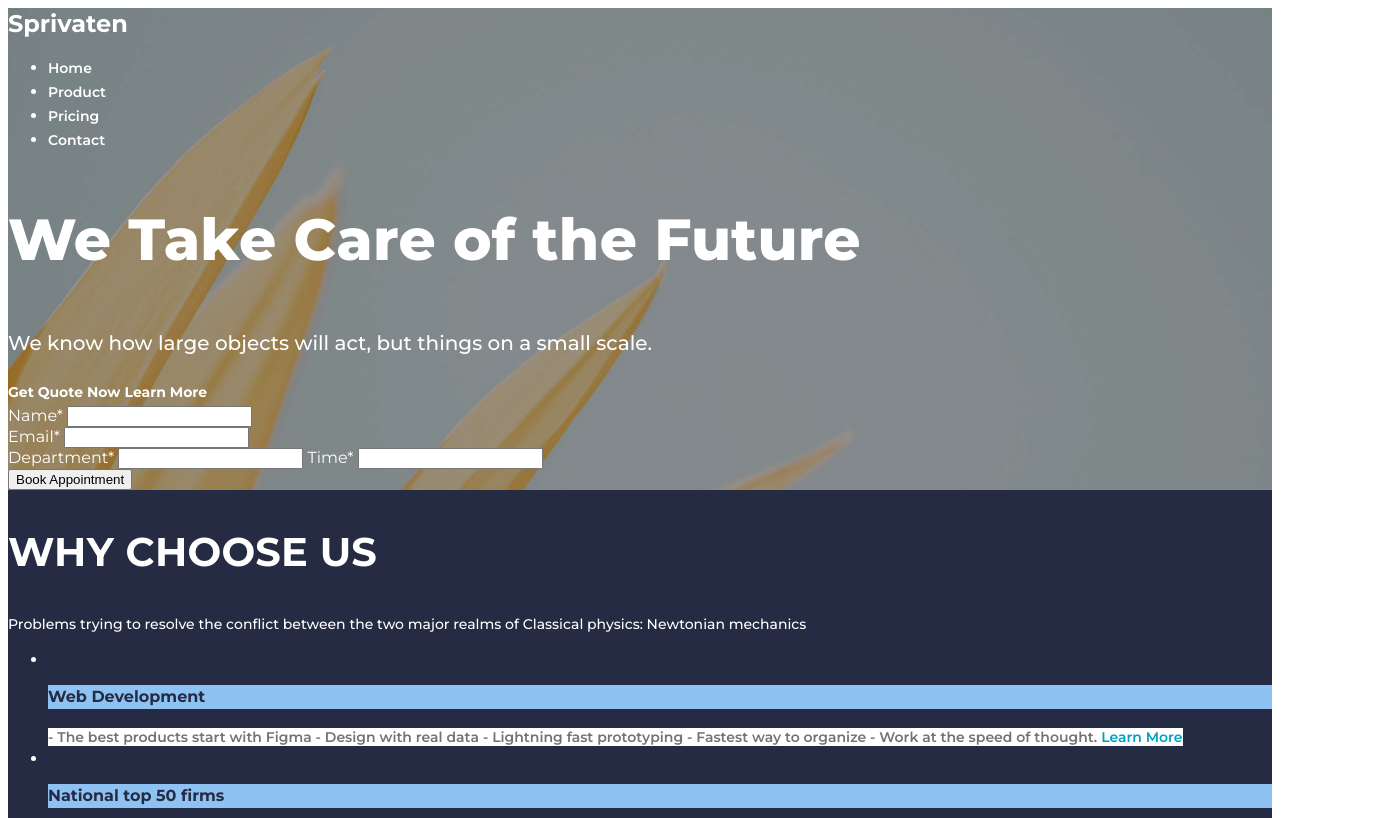
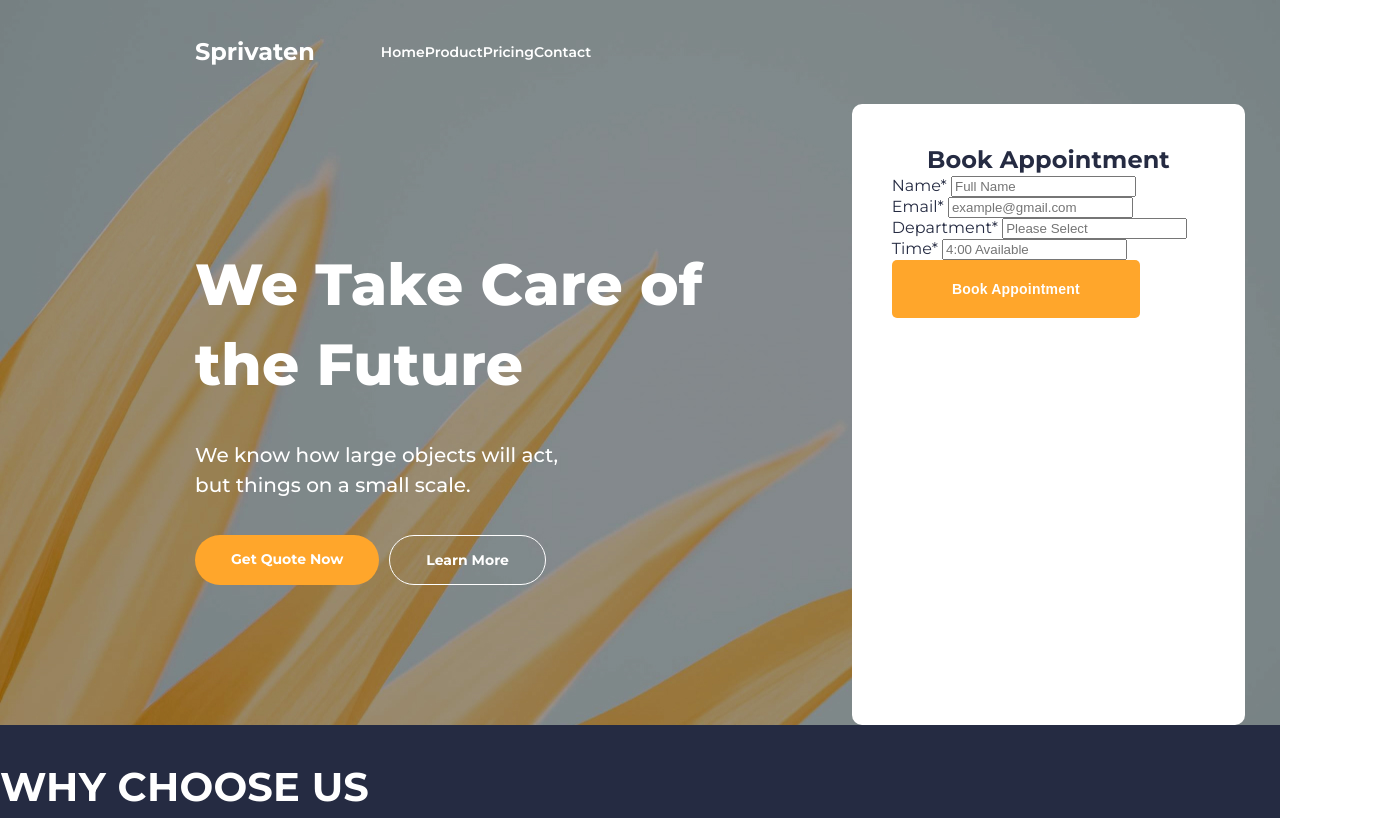
Before and after one commit to hitgroover/first-website, a plain HTML site: page index.html in a window 1280 px wide. Shown: the top 818 px of the page, 1381 px wide, since content can reach past the window. Drawn offline with Linux system fonts and the light colour scheme.

Commit message:
Continiue doing preview section, started doing form

```diff
--- a/index.html
+++ b/index.html
@@ -23,23 +23,29 @@
                 </nav>
             </header>
             <div class="preview-wrap">
-                <h2 class="slogan">We Take Care of the Future</h2>
-                <p class="preview-text">We know how large objects will act, but things on a small scale.</p>
-                <a href="#" class="preview-btn fill">Get Quote Now</a>
-                <a href="#" class="preview-btn">Learn More</a>
+                <div class="preview-text-side">
+                    <h2 class="slogan">We Take Care of the Future</h2>
+                    <p class="preview-text">We know how large objects will act, but things on a small scale.</p>
+                    <div class="btn-flex">
+                        <a href="#" class="preview-btn">Get Quote Now</a>
+                        <a href="#" class="preview-btn empty">Learn More</a>
+                    </div>
+                </div>
+                <div class="preview-form">
                 <form action="#" method="post">
+                    <label for="form" class="form-name">Book Appointment</label>
                     <div>
                       <label for="name">Name*</label>
-                      <input type="text" id="name" name="user_name">
+                      <input type="text" id="name" name="user_name" placeholder="Full Name">
                     </div>
 
                     <div>
                       <label for="mail">Email*</label>
-                      <input type="email" id="mail" name="user_email">
+                      <input type="email" id="mail" name="user_email" placeholder="example@gmail.com">
                     </div>
 
                     <label for="department">Department*</label>
-                    <input type="text" name="department" id="department" list="suggestion">
+                    <input type="text" name="department" id="department" list="suggestion" placeholder="Please Select">
                     <datalist id="suggestion">
                         <option>Please Select</option>
                         <option>Please Select</option>
@@ -47,7 +53,7 @@
                     </datalist>
 
                     <label for="time">Time*</label>
-                    <input type="text" name="time" id="time" list="time-suggestion">
+                    <input type="text" name="time" id="time" list="time-suggestion" placeholder="4:00 Available">
                     <datalist id="time-suggestion">
                         <option>4:00 Available</option>
                         <option>4:00 Available</option>
@@ -55,9 +61,10 @@
                     </datalist>
 
                     <div class="button">
-                      <button type="submit">Book Appointment</button>
+                      <button class="btn" type="submit">Book Appointment</button>
                     </div>
                   </form>
+                </div>
             </div>
 
         </div>
@@ -209,21 +216,21 @@
             <p class="contact">Contact Us</p>
             <h2 class="order-text-main">Make an Appointment</h2>
             <div>
-                <input type="text" id="name" name="user_name">
+                <input type="text" id="name" name="user_name" placeholder="Full Name">
               </div>
 
               <div>
-                <input type="email" id="mail" name="user_email">
+                <input type="email" id="mail" name="user_email" placeholder="example@gmail.com">
               </div>
 
-              <input type="text" name="department" id="department" list="suggestion">
+              <input type="text" name="department" id="department" list="suggestion" placeholder="Please Select">
               <datalist id="suggestion">
                   <option>Please Select</option>
                   <option>Please Select</option>
                   <option>Please Select</option>
               </datalist>
 
-              <input type="text" name="time" id="time" list="time-suggestion">
+              <input type="text" name="time" id="time" list="time-suggestion" placeholder="4:00 Available">
               <datalist id="time-suggestion">
                   <option>4:00 Available</option>
                   <option>4:00 Available</option>
@@ -231,11 +238,11 @@
               </datalist>
 
               <div>
-                <textarea id="msg" name="user_message"></textarea>
+                <textarea id="msg" name="user_message" placeholder="Message"></textarea>
               </div>
 
               <div class="button">
-                <button type="submit">Book Appointment</button>
+                <button class="btn" type="submit">Book Appointment</button>
               </div>
             </form>
          </div>
--- a/styles/style.css
+++ b/styles/style.css
@@ -48,6 +48,7 @@
   body {
      font-family: Montserrat, sans-serif;
      color: #ffffff;
+     margin: 0px;
   }
 
   main, footer {
@@ -60,12 +61,35 @@
      background-repeat: no-repeat;
   }
 
+  .header {
+     width: 1322px;
+     margin-left: 59px;
+     margin-right: 59px;
+  }
+
+  .navigation {
+     display: flex;
+     flex-direction: row;
+     padding-left: 136px;
+  }
+
   .logo {
+     padding: 13px 66px 13px 0;
+     margin-top: 23px;
+     margin-bottom: 23px;
      color: inherit;
      font-weight: 700;
      font-size: 24px;
      line-height: 32px;
      text-decoration: none;
+  }
+
+  .navigation-menu {
+     list-style-type: none;
+     display: flex;
+     margin: 0;
+     padding: 0;
+     align-items: center;
   }
 
   .menu-items {
@@ -76,17 +100,42 @@
      text-decoration: none;
   }
 
+  .preview-wrap {
+     display: flex;
+     width: 1050px;
+     margin-left: 195px;
+     margin-right: 195px;
+  }
+
+.preview-text-side {
+     box-sizing: border-box;
+     width: 600px;
+     margin-top: 140.5px;
+     margin-bottom: 140.5px;
+     margin-right: 120px;
+}
+
   .slogan {
      font-weight: 800;
      font-size: 58px;
      line-height: 80px;
      letter-spacing: 0.2px;
+     padding-bottom: 35px;
+     margin: 0px;
   }
 
   .preview-text {
+     width: 376px;
+     height: 60px;
      font-weight: 500;
      font-size: 20px;
      line-height: 30px;
+     margin: 0px;
+  }
+
+  .btn-flex {
+     display: flex;
+     flex-direction: row;
   }
 
 .preview-btn {
@@ -95,6 +144,58 @@
      font-size: 14px;
      line-height: 28px;
      text-decoration: none;
+     display: flex;
+     flex-direction: column;
+     align-items: center;
+     padding: 10px 36px;
+     margin-top: 35px;
+     background: #FFA62B;
+     border-radius: 37px;
+}
+
+.empty {
+     margin-left: 10px;
+     background: none;
+     border: 1px solid #ffffff;
+}
+
+.preview-form {
+     color: #252B42;
+     width: 350px;
+     background-color: #fff;
+     border-radius: 10px;
+     display: flex;
+     flex-direction: column;
+     align-items: center;
+     padding: 40px;
+}
+
+.form-name {
+     display: block;
+     font-weight: 700;
+     font-size: 24px;
+     line-height: 32px;
+     text-align: center;
+     letter-spacing: 0.1px;
+}
+
+.btn {
+     color: #FFFFFF;
+     font-weight: 700;
+     font-size: 14px;
+     line-height: 28px;
+     text-align: center;
+     letter-spacing: 0.2px;
+     display: flex;
+     flex-direction: column;
+     align-items: center;
+     padding: 15px 40px;
+     gap: 10px;
+     width: 248px;
+     height: 58px;
+     background: #FFA62B;
+     border-radius: 5px;
+     border: none;
 }
 
 /* Advantages */
```
